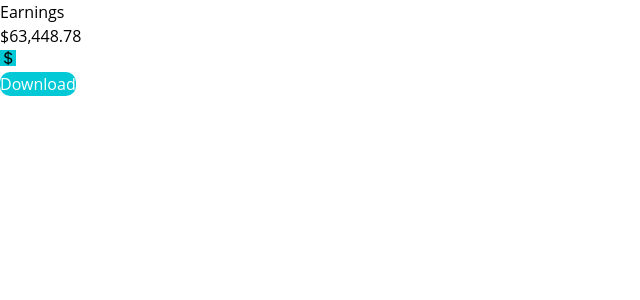
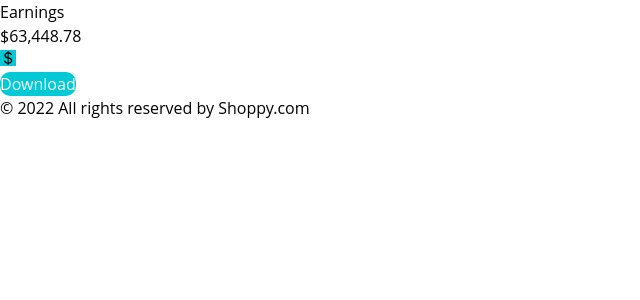
Before and after one commit to bijaysharma8335/admin-dashboard, a React (Create React App) app: page / in a window 1280 px wide. Shown: the top 300 px of the page, without its empty margins (0-640 px from the left). Built offline with nearby package versions, Linux system fonts and the light colour scheme.

Commit message:
Create Header and  Footer

```diff
--- a/src/App.js
+++ b/src/App.js
@@ -1,12 +1,14 @@
 import { BrowserRouter, Route, Routes } from "react-router-dom";
 import Ecommerce from "./pages/Ecommerce";
+import Footer from "./components/Footer";
 
 const App = () => {
     return (
         <BrowserRouter>
-        <Routes>
-          <Route path='/' element={<Ecommerce/>}/>
-        </Routes>
+            <Routes>
+                <Route path="/" element={<Ecommerce />} />
+            </Routes>{" "}
+            <Footer />
         </BrowserRouter>
     );
 };
--- a/src/components/Button.jsx
+++ b/src/components/Button.jsx
@@ -8,10 +8,9 @@ const Button = ({ icon, bgColor, color, bgHoverColor, size, text, borderRadius,
             type="button"
             onClick={() => setIsClicked(initialState)}
             style={{ backgroundColor: bgColor, color, borderRadius }}
-            className={`text-${size} p-3 w-${width} hover:drop-shadow-xl hover:bg-${bgHoverColor}`}
+            className={` text-${size} p-3 w-${width} hover:drop-shadow-xl hover:bg-${bgHoverColor}`}
         >
-            {icon}
-            {text}
+            {icon} {text}
         </button>
     );
 };
--- /dev/null
+++ b/src/components/Footer.jsx
@@ -0,0 +1,11 @@
+import React from "react";
+
+const Footer = () => (
+    <div className="mt-24">
+        <p className="dark:text-gray-200 text-gray-700 text-center m-20">
+            © 2022 All rights reserved by Shoppy.com
+        </p>
+    </div>
+);
+
+export default Footer;
```
Also changed, not shown: package.json (+8 -0 lines), src/components/Header.jsx (added, +9 -0 lines), src/pages/Editor.jsx (added, +26 -0 lines), 1 other file (tests, documents, lock files or other folders).
